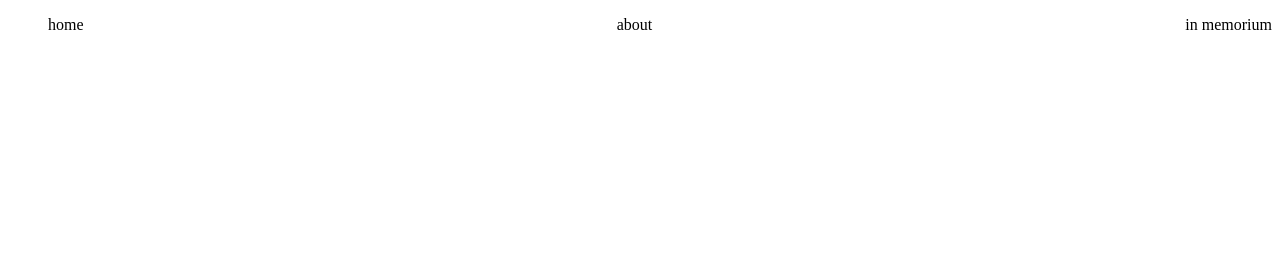
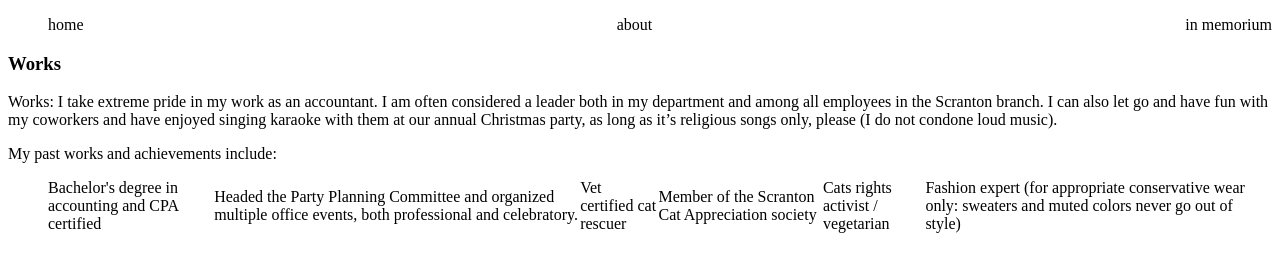
Before and after one commit to Matheus-Torres-Tavares/Hackathon2020, a plain HTML site: page public/works.html in a window 1280 px wide. Drawn offline with Linux system fonts and the light colour scheme.

Commit message:
works page

```diff
--- a/public/index.js
+++ b/public/index.js
@@ -7,5 +7,5 @@ for (i = 0; i < clicker.length; i++) {
 
 function toggleDisplay(e) {
     console.log(e.target.parentElement.querySelector('.display'), this)
-    e.target.querySelector('.display').toggle('display')
+    e.target.querySelector('.display').toggle('.display')
 }
--- a/public/works.html
+++ b/public/works.html
@@ -15,6 +15,30 @@
       <li><a href="./about.html">about</a></li>
       <li><a href="./sprinkles.html">in memorium</a></li>
     </ul>
+
+    <div>
+      <h3>Works</h3>
+      <div>Works:
+
+        I take extreme pride in my work as an accountant. I am often considered a leader both in my department and among
+        all employees in the Scranton branch. I can also let go and have fun with my coworkers and have enjoyed singing
+        karaoke with them at our annual Christmas party, as long as it’s religious songs only, please (I do not condone
+        loud music).
+
+        <p>My past works and achievements include:</p>
+        <ul>
+          <li>Bachelor's degree in accounting and CPA certified</li>
+          <li>Headed the Party Planning Committee and organized multiple office events, both professional and
+            celebratory.</li>
+          <li>Vet certified cat rescuer</li>
+          <li>Member of the Scranton Cat Appreciation society</li>
+          <li>Cats rights activist / vegetarian</li>
+          <li>Fashion expert (for appropriate conservative wear only: sweaters and muted colors never go out of style)
+          </li>
+        </ul>
+
+      </div>
+    </div>
   </div>
 </body>
 <script src="index.js"></script>
```
